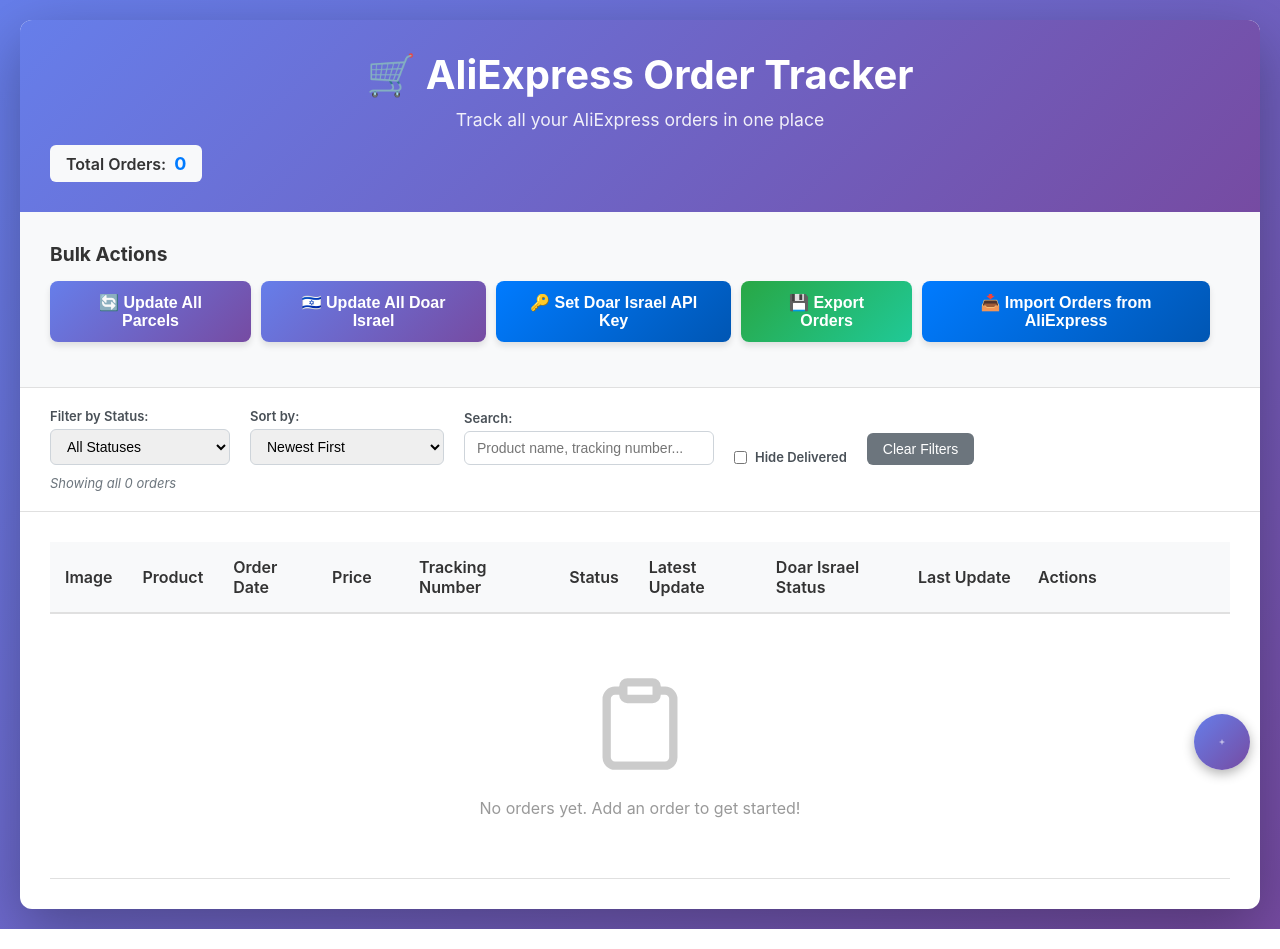
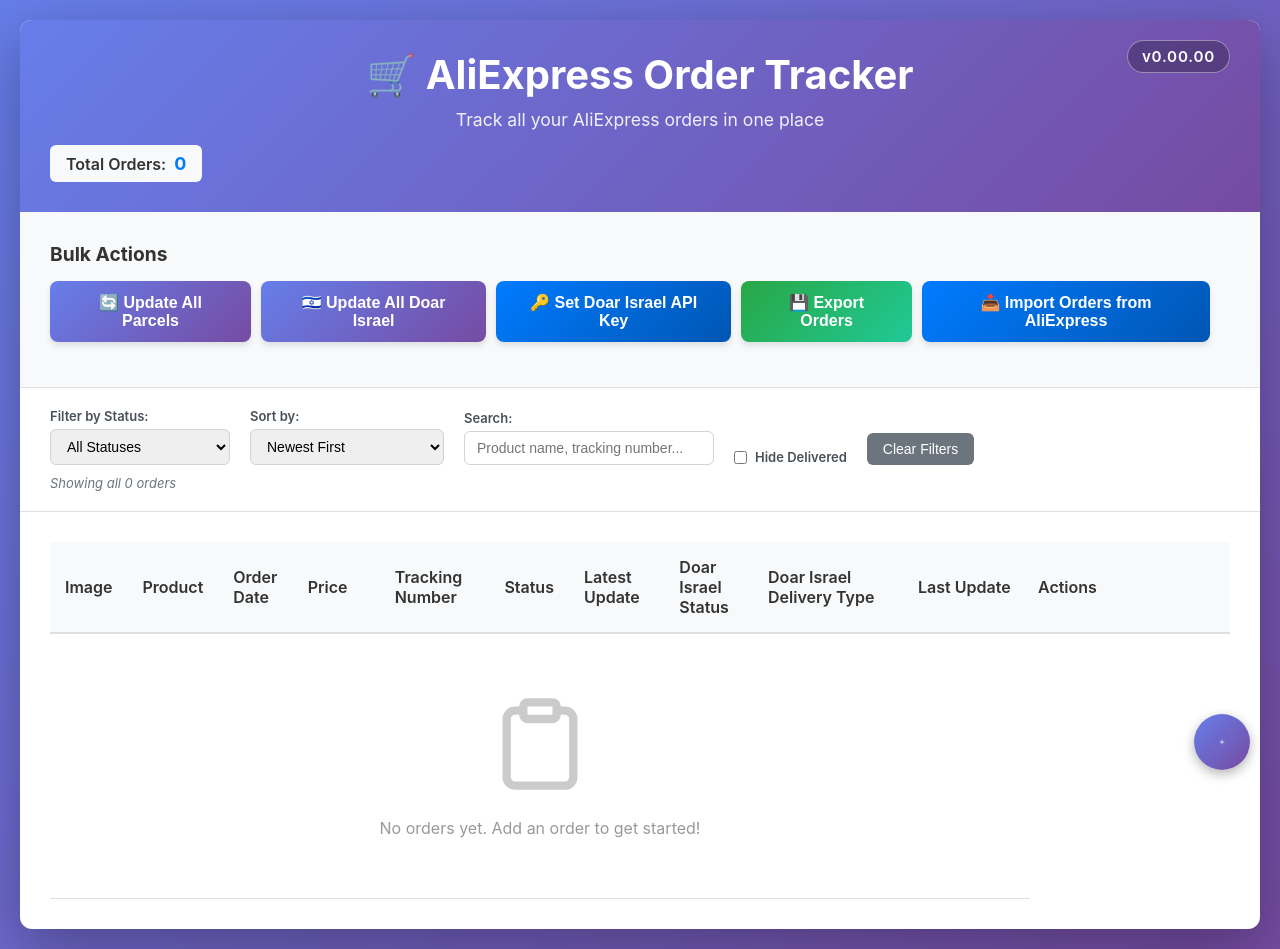
Before and after one commit to MichaelMIL/aliexpress_tracker, a Flask app: page / in a window 1280 px wide. Run offline with Flask 3, Linux system fonts and the light colour scheme; data that the repository does not hold is empty.

Commit message:
Add app versioning and release scripts

```diff
--- a/config.py
+++ b/config.py
@@ -5,6 +5,7 @@
 # File path for persistent storage
 ORDERS_FILE = 'orders.json'
 CONFIG_FILE = 'config.json'
+VERSION_FILE = 'VERSION'
 
 # Directory for storing product images
 IMAGES_DIR = os.path.join('static', 'images', 'products')
@@ -39,3 +40,13 @@
     config = load_config()
     config['doar_israel_api_key'] = api_key
     save_config(config)
+
+def get_app_version():
+    """Read application version from VERSION file"""
+    if os.path.exists(VERSION_FILE):
+        try:
+            with open(VERSION_FILE, 'r', encoding='utf-8') as f:
+                return f.read().strip()
+        except IOError as e:
+            print(f"Error reading version file: {e}")
+    return "0.00.00"
--- a/routes/main.py
+++ b/routes/main.py
@@ -1,8 +1,11 @@
 """Main page routes"""
 from flask import Blueprint, render_template
+
+from config import get_app_version
 
 main_bp = Blueprint('main', __name__)
 
 @main_bp.route('/')
 def index():
-    return render_template('index.html')
+    app_version = get_app_version()
+    return render_template('index.html', version=app_version)
--- a/static/css/layout.css
+++ b/static/css/layout.css
@@ -4,6 +4,7 @@
     color: white;
     padding: 30px;
     text-align: center;
+    position: relative;
 }
 
 .header h1 {
@@ -96,6 +97,19 @@
     font-style: italic;
 }
 
+.version-badge {
+    position: absolute;
+    top: 20px;
+    right: 30px;
+    background: rgba(0, 0, 0, 0.25);
+    border: 1px solid rgba(255, 255, 255, 0.4);
+    border-radius: 20px;
+    padding: 6px 14px;
+    font-size: 0.95em;
+    font-weight: 600;
+    letter-spacing: 0.05em;
+}
+
 .table-container {
     padding: 30px;
     overflow-x: auto;
--- a/static/css/status.css
+++ b/static/css/status.css
@@ -119,6 +119,11 @@
     color: #d63031;
 }
 
+.status-מיועד-להישלח-אליך {
+    background: #e2e3ff;
+    color: #2f2f96;
+}
+
 .status-נמסר {
     background: #d4edda;
     color: #155724;
--- a/static/css/table.css
+++ b/static/css/table.css
@@ -27,13 +27,20 @@
 
 #ordersTable th:nth-child(9),
 #ordersTable td:nth-child(9) {
+    width: 150px;
+    max-width: 150px;
+    padding: 15px 8px;
+}
+
+#ordersTable th:nth-child(10),
+#ordersTable td:nth-child(10) {
     width: 120px;
     max-width: 120px;
     padding: 15px 8px;
 }
 
-#ordersTable th:nth-child(10),
-#ordersTable td:nth-child(10) {
+#ordersTable th:nth-child(11),
+#ordersTable td:nth-child(11) {
     width: 200px;
     max-width: 200px;
     padding: 15px 8px;
@@ -183,6 +190,23 @@
     color: #333;
 }
 
+.doar-delivery-cell {
+    font-size: 12px;
+    color: #333;
+}
+
+.doar-delivery-text {
+    font-weight: 600;
+}
+
+.delivery-type-איסוף-עצמי {
+    color: #0a58ca;
+}
+
+.delivery-type-שליח-עד-הבית {
+    color: #28a745;
+}
+
 .doar-status-cell {
     display: flex;
     flex-direction: column;
--- a/static/js/filters.js
+++ b/static/js/filters.js
@@ -122,6 +122,17 @@
     applyFilters();
 }
 
+function escapeCsv(value) {
+    if (value === null || value === undefined) {
+        return '';
+    }
+    const stringValue = String(value);
+    if (/[",\n]/.test(stringValue)) {
+        return `"${stringValue.replace(/"/g, '""')}"`;
+    }
+    return stringValue;
+}
+
 function exportOrders() {
     // Get current filtered/sorted orders
     const statusFilter = document.getElementById('statusFilter').value;
@@ -161,7 +172,11 @@
         'Order Date',
         'Last Update Date',
         'Added Date',
-        'Carrier'
+        'Carrier',
+        'Doar Israel Status',
+        'Doar Israel Status Field',
+        'Doar Israel Delivery Type',
+        'Doar Israel Last Event'
     ];
 
     const csvRows = [headers.join(',')];
@@ -173,18 +188,27 @@
         const carrier = trackingInfo.carrier || '';
         const lastUpdateDate = trackingInfo.last_update_date || '';
 
+        const doarInfo = order.doar_tracking_info || {};
+        const lastDoarEvent = (doarInfo.events && doarInfo.events.length > 0)
+            ? `${doarInfo.events[0].date || ''} - ${doarInfo.events[0].description || ''}`.trim()
+            : '';
+
         const row = [
-            order.id || '',
-            `"${(order.product_title || '').replace(/"/g, '""')}"`,
-            order.product_url || '',
-            order.product_id || '',
-            order.tracking_number || '',
-            status,
-            `"${latestUpdate.replace(/"/g, '""')}"`,
-            order.order_date || order.added_date || '',
-            lastUpdateDate,
-            order.added_date || '',
-            carrier
+            escapeCsv(order.id || ''),
+            escapeCsv(order.product_title || ''),
+            escapeCsv(order.product_url || ''),
+            escapeCsv(order.product_id || ''),
+            escapeCsv(order.tracking_number || ''),
+            escapeCsv(status),
+            escapeCsv(latestUpdate),
+            escapeCsv(order.order_date || order.added_date || ''),
+            escapeCsv(lastUpdateDate),
+            escapeCsv(order.added_date || ''),
+            escapeCsv(carrier),
+            escapeCsv(doarInfo.status || ''),
+            escapeCsv(doarInfo.status_field || ''),
+            escapeCsv(doarInfo.delivery_type || ''),
+            escapeCsv(lastDoarEvent)
         ];
 
         csvRows.push(row.join(','));
--- a/static/js/ui.js
+++ b/static/js/ui.js
@@ -152,6 +152,11 @@
                     </div>
                 </td>
                 <td>
+                    <div class="doar-delivery-cell">
+                        ${doarDeliveryType ? `<span class="doar-delivery-text delivery-type-${doarDeliveryType.replace(/\s+/g, '-')}">${doarDeliveryType}</span>` : '<span class="no-update">N/A</span>'}
+                    </div>
+                </td>
+                <td>
                     <div class="last-update-cell">
                         ${trackingInfo.last_update_date ? `
                             <span class="last-update-date" title="${trackingInfo.last_update_date}">${trackingInfo.last_update_date}</span>
--- a/templates/index.html
+++ b/templates/index.html
@@ -13,6 +13,7 @@
 <body>
     <div class="container">
         <div class="header">
+            <div class="version-badge">v{{ version or '0.00.00' }}</div>
             <h1>🛒 AliExpress Order Tracker</h1>
             <p>Track all your AliExpress orders in one place</p>
             <div style="display: flex; align-items: center; gap: 20px; margin-top: 15px; flex-wrap: wrap;">
@@ -101,13 +102,14 @@
                         <th>Status</th>
                         <th>Latest Update</th>
                         <th>Doar Israel Status</th>
+                        <th>Doar Israel Delivery Type</th>
                         <th>Last Update</th>
                         <th>Actions</th>
                     </tr>
                 </thead>
                 <tbody id="ordersTableBody">
                     <tr>
-                        <td colspan="10" class="empty-state">
+                    <td colspan="11" class="empty-state">
                             <div>
                                 <svg viewBox="0 0 24 24" fill="none" stroke="currentColor" stroke-width="2">
                                     <path d="M16 4h2a2 2 0 0 1 2 2v14a2 2 0 0 1-2 2H6a2 2 0 0 1-2-2V6a2 2 0 0 1 2-2h2"></path>
```
Also changed, not shown: 3 other files.
